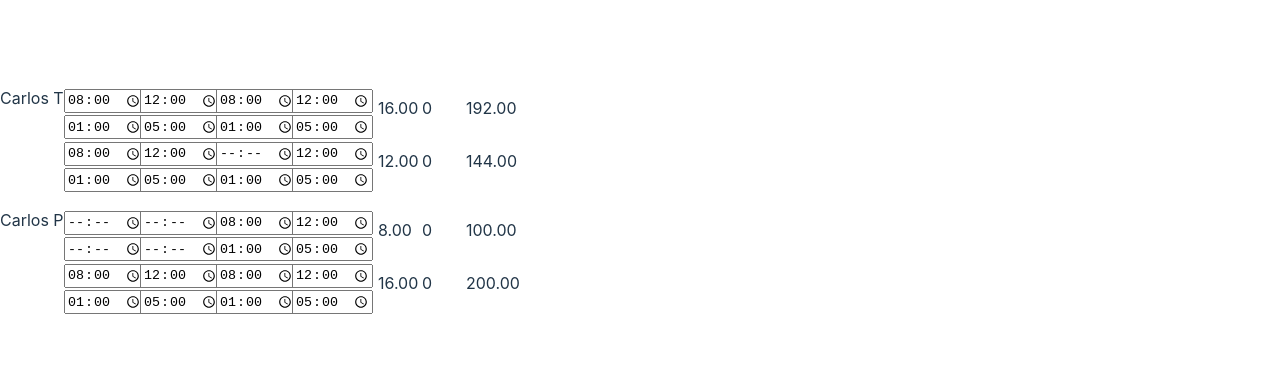
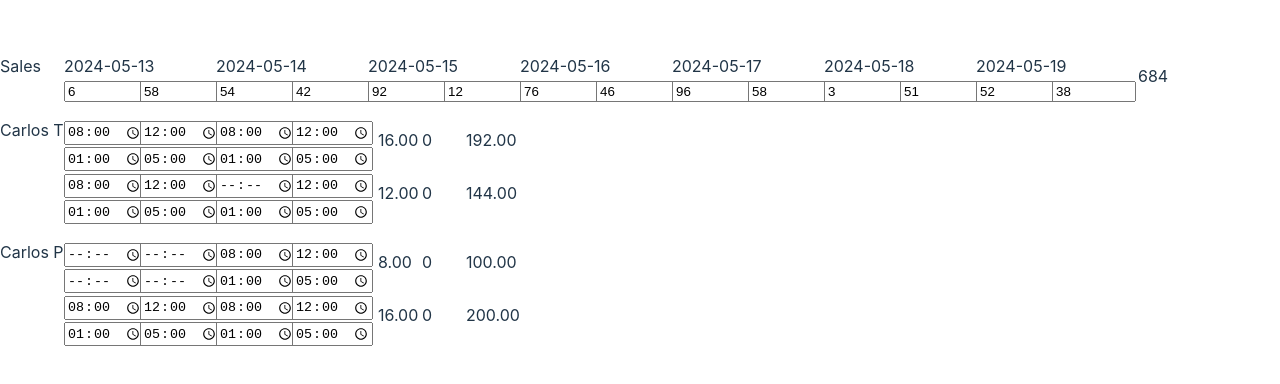
Before and after one commit to javiier507/schedule-demo, a React (Vite) app: page / in a window 1280 px wide. Shown: the part 192-576 px from the top of the page. Built offline with nearby package versions, Linux system fonts and the light colour scheme; the HTML template or start-up script is replaced by a standard one.

Commit message:
sale total

```diff
--- a/src/App.tsx
+++ b/src/App.tsx
@@ -1,9 +1,15 @@
+import { SCHEDULE_EXAMPLE, SALES_EXAMPLES } from "./mock-data";
+
+import { Sales } from "./sales";
 import { Schedules } from "./schedules";
 
-import { SCHEDULE_EXAMPLE } from "./mock-data";
-
 function App() {
-  return <Schedules employees={SCHEDULE_EXAMPLE} />;
+  return (
+    <div>
+      <Sales sales={SALES_EXAMPLES} />
+      <Schedules employees={SCHEDULE_EXAMPLE} />
+    </div>
+  );
 }
 
 export default App;
--- /dev/null
+++ b/src/sale-day.tsx
@@ -0,0 +1,37 @@
+import { Sale } from "./schedule";
+
+import { SaleInput } from "./sale-input";
+
+type Props = {
+  sale: Sale;
+  indexSale: number;
+  handler: (value: Sale, indexSale: number) => void;
+};
+
+export const SaleDay = ({ sale, indexSale, handler }: Props) => {
+  return (
+    <div style={{ width: "12.5%", display: "flex", flexWrap: "wrap" }}>
+      <div style={{ width: "100%" }}>{sale.date}</div>
+      <div style={{ width: "100%", display: "flex" }}>
+        <div style={{ width: "50%" }}>
+          <SaleInput
+            value={sale.am}
+            indexSale={indexSale}
+            handler={(value) => {
+              handler({ ...sale, am: value }, indexSale);
+            }}
+          />
+        </div>
+        <div style={{ width: "50%" }}>
+          <SaleInput
+            value={sale.pm}
+            indexSale={indexSale}
+            handler={(value) => {
+              handler({ ...sale, pm: value }, indexSale);
+            }}
+          />
+        </div>
+      </div>
+    </div>
+  );
+};
--- /dev/null
+++ b/src/sale-input.tsx
@@ -0,0 +1,16 @@
+type Props = {
+  value: number;
+  indexSale: number;
+  handler: (value: number, indexSale: number) => void;
+};
+
+export const SaleInput = ({ value, handler, indexSale }: Props) => {
+  return (
+    <input
+      type="number"
+      value={value}
+      onChange={(e) => handler(parseFloat(e.target.value || "0"), indexSale)}
+      style={{ width: "100%" }}
+    />
+  );
+};
--- /dev/null
+++ b/src/sale-total.tsx
@@ -0,0 +1,15 @@
+import { Sale } from "./schedule";
+
+type Props = {
+  sales: Sale[];
+};
+
+export const SaleTotal = ({ sales }: Props) => {
+  return (
+    <div style={{ width: "12.5%", display: "flex", flexWrap: "wrap" }}>
+      <div style={{ width: "100%", padding: 10 }}>
+        {sales.reduce((prev, current) => prev + (current.am + current.pm), 0)}
+      </div>
+    </div>
+  );
+};
--- /dev/null
+++ b/src/sales.tsx
@@ -0,0 +1,41 @@
+import { useState } from "react";
+
+import { Sale } from "./schedule";
+
+import { SaleDay } from "./sale-day";
+import { SaleTotal } from "./sale-total";
+
+type Props = {
+  sales: Sale[];
+};
+
+export const Sales = (props: Props) => {
+  const [sales, setSales] = useState<Sale[]>(props.sales);
+
+  const handlerUpdate = (value: Sale, indexSale: number) => {
+    const arrayData = [...sales];
+    try {
+      arrayData[indexSale] = value;
+      setSales(arrayData);
+    } catch (e) {
+      console.error(e);
+    }
+  };
+
+  return (
+    <div style={{ display: "flex", marginBottom: "1rem" }}>
+      <div style={{ width: "5%" }}>Sales</div>
+      <div style={{ width: "95%", display: "flex" }}>
+        {sales.map((item, index) => (
+          <SaleDay
+            key={`sale-${item.date}`}
+            sale={item}
+            indexSale={index}
+            handler={handlerUpdate}
+          />
+        ))}
+        <SaleTotal sales={sales} />
+      </div>
+    </div>
+  );
+};
```
